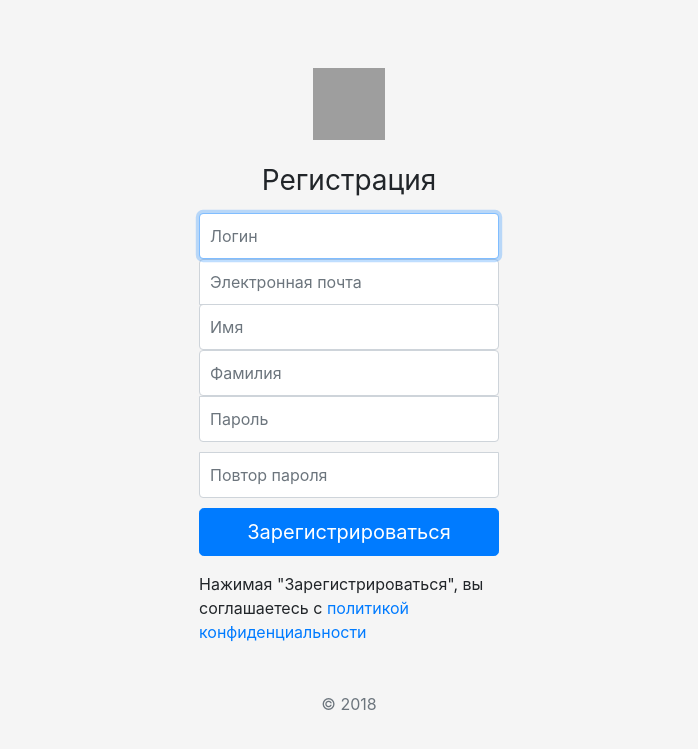
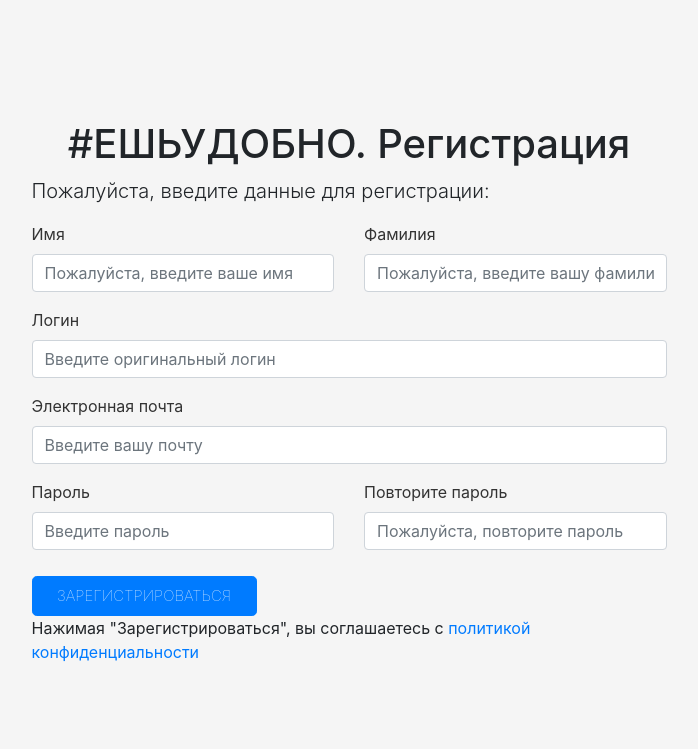
Before and after one commit to KeltorHD/django_project, a Django app: page /register/ in a window 1280 px wide. Shown: the top 749 px of the page, without its empty margins (291-989 px from the left). Run offline with Django 3.2, Linux system fonts and the light colour scheme; some libraries are stand-ins or nearby versions; grey boxes are pictures that could not be loaded.

Commit message:
Новый дизайн меню регистрации

```diff
--- a/app/static/css/stylelogin.css
+++ b/app/static/css/stylelogin.css
@@ -1,9 +1,7 @@
-
 html,
 body {
   height: 100%;
 }
-
 body {
   display: -ms-flexbox;
   display: flex;
@@ -13,33 +11,18 @@ body {
   padding-bottom: 40px;
   background-color: #f5f5f5;
 }
-
-.form-signin {
-  width: 100%;
-  max-width: 330px;
-  padding: 15px;
-  margin: auto;
+h3{
+    margin-bottom: 20px;
 }
-.form-signin .checkbox {
-  font-weight: 400;
+label {
+    color: #333;
 }
-.form-signin .form-control {
-  position: relative;
-  box-sizing: border-box;
-  height: auto;
-  padding: 10px;
-  font-size: 16px;
+.end{
+  padding-bottom: 10px;
 }
-.form-signin .form-control:focus {
-  z-index: 2;
+.btn {
+  width: 15em;
+  font-weight: 100;
+  text-transform: uppercase;
+  font-size: 15px;
 }
-.form-signin input[type="email"] {
-  margin-bottom: -1px;
-  border-bottom-right-radius: 0;
-  border-bottom-left-radius: 0;
-}
-.form-signin input[type="password"] {
-  margin-bottom: 10px;
-  border-top-left-radius: 0;
-  border-top-right-radius: 0;
-}
--- a/app/templates/app/register.html
+++ b/app/templates/app/register.html
@@ -1,54 +1,95 @@
+<!DOCTYPE html>
+<html lang="en">
+<html>
+    <head>
 
-<!doctype html>
-<html lang="en">
-  <head>
-    <meta charset="utf-8">
-    <meta name="viewport" content="width=device-width, initial-scale=1, shrink-to-fit=no">
-    <link rel="stylesheet" href="https://stackpath.bootstrapcdn.com/bootstrap/4.1.1/css/bootstrap.min.css" integrity="sha384-WskhaSGFgHYWDcbwN70/dfYBj47jz9qbsMId/iRN3ewGhXQFZCSftd1LZCfmhktB" crossorigin="anonymous">
-    <script src="https://ajax.googleapis.com/ajax/libs/jquery/1.12.4/jquery.min.js"></script>
-    {% load static %}
-    <link rel="stylesheet" href="{% static 'css/stylelogin.css' %}">
+        <title>ЕшьУдобно.Регистрация</title>
 
-  </head>
+        <meta charset="UTF-8">
+        <meta name="viewport" content="width=device-width, initial-scale=1.0">
+        <link rel="stylesheet" href="https://stackpath.bootstrapcdn.com/bootstrap/4.1.1/css/bootstrap.min.css" integrity="sha384-WskhaSGFgHYWDcbwN70/dfYBj47jz9qbsMId/iRN3ewGhXQFZCSftd1LZCfmhktB" crossorigin="anonymous">
+        {% load static %}
+        <link rel="stylesheet" href="{% static 'css/stylelogin.css' %}">
+    </head>
+    <body>
 
-  <body class="text-center">
+        <div class="container">
+            <div class="row justify-content-center">
+                <div class="col-lg-7">
+                    <h1 class="text-center">#ЕШЬУДОБНО. Регистрация</h1>
+                    <p class="lead">Пожалуйста, введите данные для регистрации:</p>
+                    <form id="contact-form" method='POST' class="form-signin post-form">{% csrf_token %}
 
+                        <div class="controls">
+                            <div class="row">
+                                <div class="col-md-6">
+                                    <div class="form-group">
+                                        <label for="id_username">Имя</label>
+                                        <input id="form_name" type="text" name="first_name" class="form-control" placeholder="Пожалуйста, введите ваше имя" required="required" data-error="Firstname is required." maxlength="100"  id="id_first_name">
+                                    </div>
+                                </div>
+                                <div class="col-md-6">
+                                    <div class="form-group">
+                                        <label for="id_username">Фамилия</label>
+                                        <input id="form_lastname" type="text" name="last_name" class="form-control" placeholder="Пожалуйста, введите вашу фамилию" required="required" data-error="Lastname is required." maxlength="100" id="id_last_name">
+                                    </div>
+                                </div>
+                            </div>
 
+                            <div class="row">
+                                <div class="col-md-12">
+                                    <div class="form-group">
+                                        <label for="id_username">Логин</label>
+                                        <input id="form_name" type="text" name="username" maxlength="100" id="id_username" class="form-control" placeholder="Введите оригинальный логин" required="required" data-error="Firstname is required.">
+                                    </div>
+                                </div>
+                            </div>
+                            <div class="row">
+                                <div class="col-md-12">
+                                     <div class="form-group">
+                                        <label for="id_email">Электронная почта</label>
+                                        <input id="form_name" type="email" name="email" class="form-control" placeholder="Введите вашу почту" required="required" data-error="Firstname is required." id="id_email">
+                                    </div>
+                                </div>
+                            </div>
+                            <div class="row end">
+                                <div class="col-md-6">
+                                    <div class="form-group">
+                                        <label for="id_password">Пароль</label>
+                                        <input id="id_password1" type="password" name="password1" class="form-control" placeholder="Введите пароль" required="required" data-error="Firstname is required.">
+                                    </div>
+                                </div>
+                                <div class="col-md-6">
+                                    <div class="form-group">
+                                        <label for="id_password">Повторите пароль</label>
+                                        <input id="id_password2" type="password" name="password2" class="form-control" placeholder="Пожалуйста, повторите пароль" required="required" data-error="Firstname is required.">
+                                    </div>
+                                </div>
+                            </div>
 
+                            <div class="row">
 
+                                <div class="col-md-12">
+                                    <button class="btn btn-lg btn-primary btn-block" type="submit">Зарегистрироваться</button>
+                                </div>
 
-    <form method='POST' class="form-signin post-form">{% csrf_token %}
-      <a href="{% url 'index' %}"><img class="mb-4" src="{% static 'img/log.svg' %}" alt="" width="72" height="72"></a>
-      <h1 class="h3 mb-3 font-weight-normal">Регистрация</h1>
+                            </div>
+                            <p>Нажимая "Зарегистрироваться", вы соглашаетесь с <a href="{% url 'confidencial'%}">политикой конфиденциальности</a></p>
 
-      <label for="id_username" class="sr-only">Логин</label>
-      <input type="text" name="username" maxlength="100" required id="id_username"  class="form-control" placeholder="Логин" autofocus>
+                            {% for message in messages %}
+                              <div class="message {{ message.tags }}">
+                                {{ message }}
+                              </div>
+                            {% endfor %}
 
-      <label for="id_email" class="sr-only"></label>
-      <input type="email" name="email" required id="id_email" class="form-control" placeholder="Электронная почта" autofocus>
+                        </div>
 
-      <label for="id_username" class="sr-only">Имя</label>
-      <input type="text" name="first_name" maxlength="100" required id="id_first_name"  class="form-control" placeholder="Имя" autofocus>
+                    </form>
 
-      <label for="id_username" class="sr-only">Фамилия</label>
-      <input type="text" name="last_name" maxlength="100" required id="id_last_name"  class="form-control" placeholder="Фамилия" autofocus>
+                </div>
 
-      <label for="id_password" class="sr-only">Пароль</label>
-      <input type="password" name='password1' id="id_password1" class="form-control" placeholder="Пароль" required>
+            </div>
 
-      <label for="id_password" class="sr-only">Повтор пароля</label>
-      <input type="password" name='password2' id="id_password2" class="form-control" placeholder="Повтор пароля" required>
-
-      <button class="btn btn-lg btn-primary btn-block" type="submit">Зарегистрироваться</button>
-      <p></p>
-      <div class="text-left">Нажимая "Зарегистрироваться", вы соглашаетесь с <a href="{% url 'confidencial'%}">политикой конфиденциальности</a></div>
-      <p></p>
-      {% for message in messages %}
-        <div class="message {{ message.tags }}">
-          {{ message }}
         </div>
-      {% endfor %}
-      <p class="mt-5 mb-3 text-muted">&copy; 2018</p>
-    </form>
-  </body>
+    </body>
 </html>
```
Also changed, not shown: db.sqlite3.
